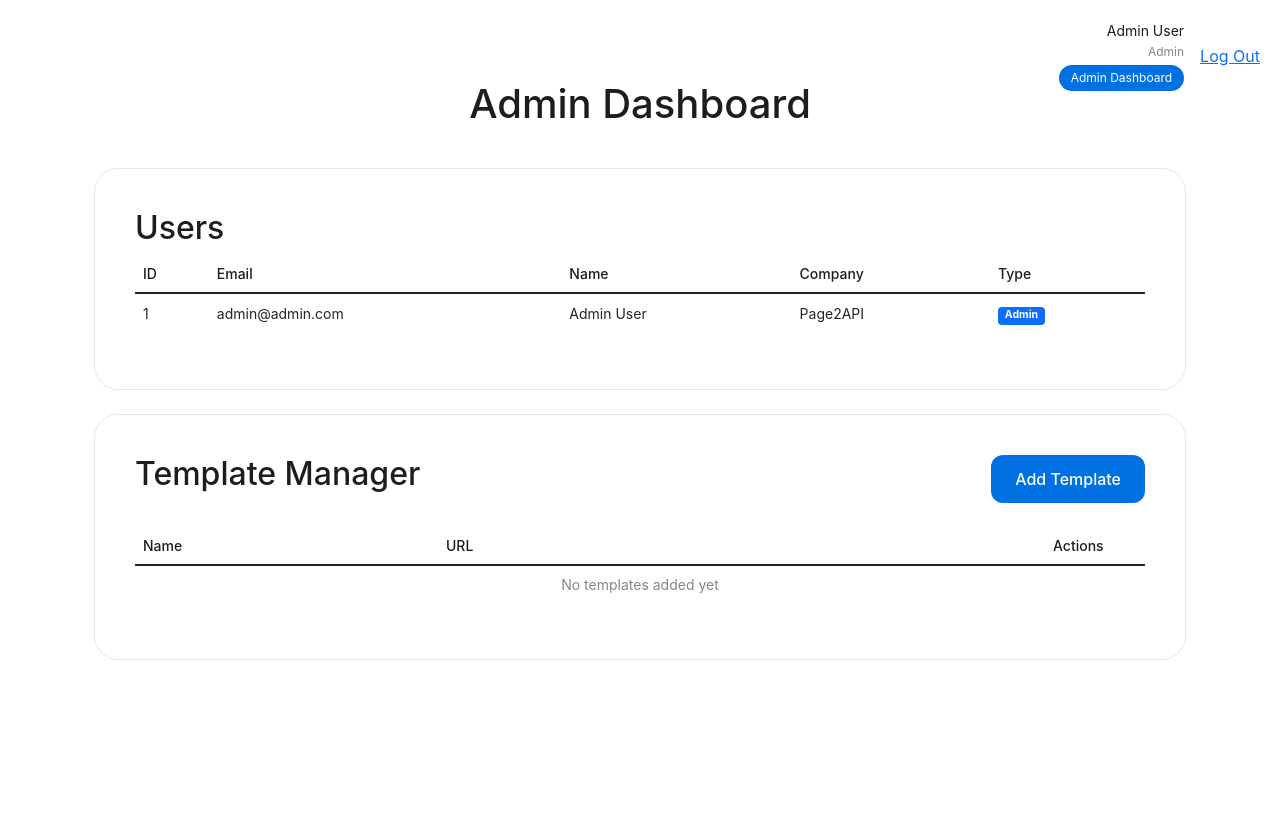
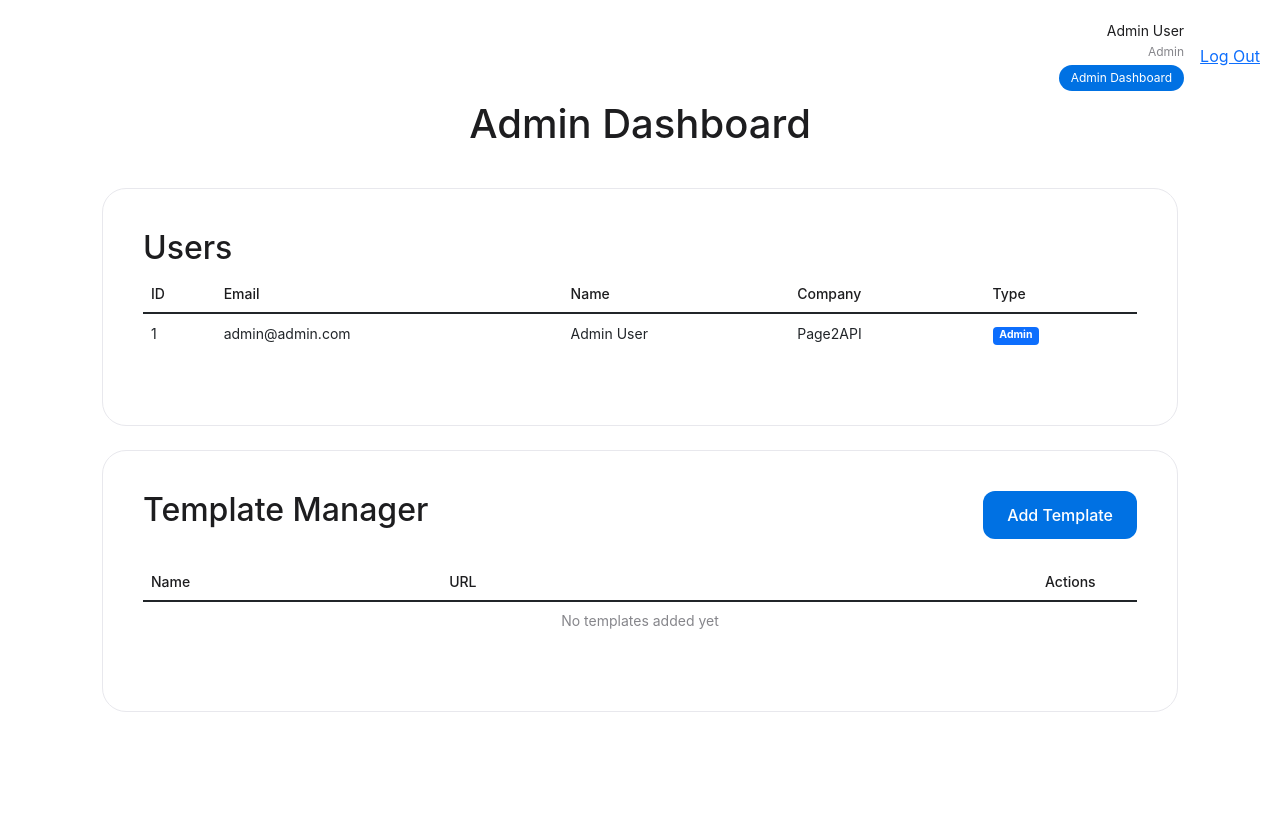
Before and after one commit to simoneliniIT/Page2API, a Flask app: page /admin in a window 1280 px wide. Before the commit the page ends 660 px from the top, so only its background shows below. Run offline with Flask 3, Linux system fonts and the light colour scheme; a user stored in the database is signed in; data comes from the database, SQL or seed files in the repository; data that the repository does not hold is empty.

Commit message:
Fix admin dashboard layout and modal positioning

```diff
--- a/templates/admin/dashboard.html
+++ b/templates/admin/dashboard.html
@@ -3,7 +3,7 @@
 {% block title %}Admin Dashboard - Page2API{% endblock %}
 
 {% block content %}
-<div class="container">
+<div class="dashboard-container">
     <div class="header">
         <h1>Admin Dashboard</h1>
     </div>
@@ -115,10 +115,12 @@
 
 {% block extra_css %}
 <style>
-.container {
+.dashboard-container {
+    width: 100%;
     max-width: 1200px;
     margin: 0 auto;
     padding: 20px;
+    box-sizing: border-box;
 }
 
 .header {
@@ -146,6 +148,8 @@ h2 {
     padding: 40px;
     border: 1px solid #e8e8ed;
     margin-bottom: 24px;
+    width: 100%;
+    overflow-x: auto;
 }
 
 .section-header {
@@ -155,8 +159,16 @@ h2 {
     margin-bottom: 24px;
 }
 
+.table-responsive {
+    overflow-x: auto;
+    -webkit-overflow-scrolling: touch;
+    margin-bottom: 1rem;
+    width: 100%;
+}
+
 .table {
     width: 100%;
+    min-width: 800px;
     border-collapse: collapse;
     margin-bottom: 0;
 }
@@ -168,6 +180,7 @@ h2 {
     font-weight: 500;
     color: #1d1d1f;
     border-bottom: 1px solid #e8e8ed;
+    white-space: nowrap;
 }
 
 .table td {
```
Also changed, not shown: other parts of templates/admin/dashboard.html (+39 -0 lines).
